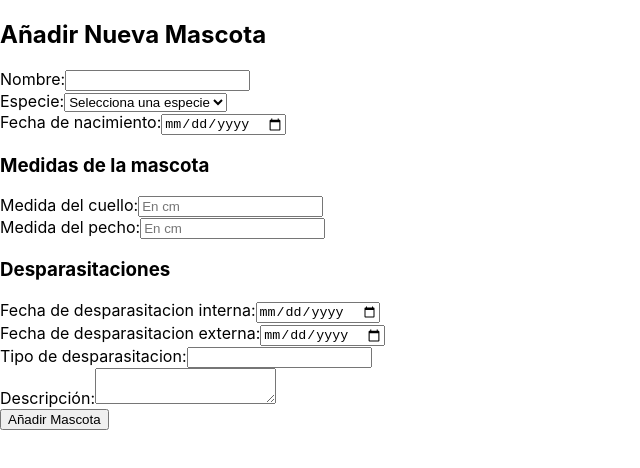
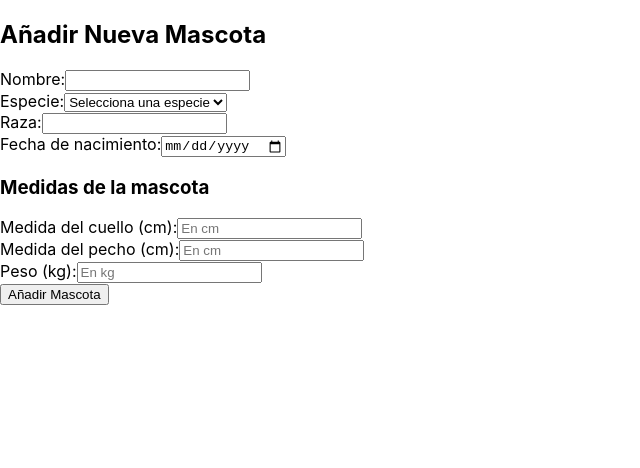
Before and after one commit to andreavegadev/acandemy, a React (Create React App) app: page /add-pet in a window 1280 px wide. Shown: the top 468 px of the page, without its empty margins (0-640 px from the left). Built offline with nearby package versions, Linux system fonts and the light colour scheme.

Commit message:
Add pet to supabase - pending user

```diff
--- a/src/pages/AddPetPage.js
+++ b/src/pages/AddPetPage.js
@@ -1,23 +1,42 @@
 import React, { useState } from "react";
+import { supabase } from "../supabaseClient";
+import { useNavigate } from "react-router-dom";
 
 const AddPetPage = () => {
+  const navigate = useNavigate();
   const [formData, setFormData] = useState({
     name: "",
     species: "",
-    age: "",
-    description: "",
+    breed: "",
+    birth_date: "",
+    neck_size: "",
+    chest_size: "",
+    weight: "",
+    active: true, // Siempre será true por defecto
   });
 
   const handleChange = (e) => {
-    const { name, value } = e.target;
-    setFormData({ ...formData, [name]: value });
+    const { name, value, type, checked } = e.target;
+    setFormData({
+      ...formData,
+      [name]: type === "checkbox" ? checked : value,
+    });
   };
 
-  const handleSubmit = (e) => {
+  const handleSubmit = async (e) => {
     e.preventDefault();
-    console.log("Nueva mascota añadida:", formData);
-    alert("Mascota añadida con éxito");
-    setFormData({ name: "", species: "", age: "", description: "" });
+
+    // Inserta los datos en Supabase
+    const { data, error } = await supabase.from("pets").insert([formData]);
+
+    if (error) {
+      console.error("Error al guardar la mascota:", error.message);
+      alert("Hubo un error al guardar la mascota. Inténtalo de nuevo.");
+    } else {
+      console.log("Mascota guardada con éxito:", data);
+      alert("Mascota añadida con éxito.");
+      navigate("/pets"); // Redirige al listado de mascotas
+    }
   };
 
   return (
@@ -49,98 +68,72 @@ const AddPetPage = () => {
             </option>
             <option value="Perro">Perro</option>
             <option value="Gato">Gato</option>
+            <option value="Pájaro">Pájaro</option>
+            <option value="Reptil">Reptil</option>
           </select>
         </div>
         <div>
-          <label htmlFor="birthDate">Fecha de nacimiento:</label>
+          <label htmlFor="breed">Raza:</label>
+          <input
+            type="text"
+            id="breed"
+            name="breed"
+            value={formData.breed}
+            onChange={handleChange}
+          />
+        </div>
+        <div>
+          <label htmlFor="birth_date">Fecha de nacimiento:</label>
           <input
             type="date"
-            id="birthDate"
-            name="birthDate"
-            value={formData.birthDate}
+            id="birth_date"
+            name="birth_date"
+            value={formData.birth_date}
             onChange={handleChange}
           />
         </div>
         <section>
           <h3>Medidas de la mascota</h3>
           <div>
-            <label htmlFor="neckSize">Medida del cuello:</label>
+            <label htmlFor="neck_size">Medida del cuello (cm):</label>
             <input
               type="number"
-              id="neckSize"
-              name="neckSize"
-              value={formData.neckSize}
+              id="neck_size"
+              name="neck_size"
+              value={formData.neck_size}
               onChange={handleChange}
               min="0"
-              step="0.1"
+              step="0.01"
               placeholder="En cm"
             />
           </div>
           <div>
-            <label htmlFor="chestSize">Medida del pecho:</label>
+            <label htmlFor="chest_size">Medida del pecho (cm):</label>
             <input
               type="number"
-              id="chestSize"
-              name="chestSize"
-              value={formData.chestSize}
+              id="chest_size"
+              name="chest_size"
+              value={formData.chest_size}
               onChange={handleChange}
               min="0"
-              step="0.1"
+              step="0.01"
               placeholder="En cm"
-              required
+            />
+          </div>
+          <div>
+            <label htmlFor="weight">Peso (kg):</label>
+            <input
+              type="number"
+              id="weight"
+              name="weight"
+              value={formData.weight}
+              onChange={handleChange}
+              min="0"
+              step="0.01"
+              placeholder="En kg"
             />
           </div>
         </section>
-        <section>
-          <h3>Desparasitaciones</h3>
-          <div>
-            <label htmlFor="dewormingDateInternal">
-              Fecha de desparasitacion interna:
-            </label>
-            <input
-              type="date"
-              id="dewormingDateInternal"
-              name="dewormingDateInternal"
-              value={formData.dewormingDateInternal}
-              onChange={handleChange}
-            />
-          </div>
-          <div>
-            <label htmlFor="dewormingDateExternal">
-              Fecha de desparasitacion externa:
-            </label>
-            <input
-              type="date"
-              id="dewormingDateExternal"
-              name="dewormingDateExternal"
-              value={formData.dewormingDateExternal}
-              onChange={handleChange}
-            />
-          </div>
-          <div>
-            <label htmlFor="dewormingTypeExternal">
-              Tipo de desparasitacion:
-            </label>
-            <input
-              type="text"
-              id="dewormingTypeExternal"
-              name="dewormingTypeExternal"
-              value={formData.dewormingTypeExternal}
-              onChange={handleChange}
-            />
-          </div>
-        </section>
-
-        <div>
-          <label htmlFor="description">Descripción:</label>
-          <textarea
-            id="description"
-            name="description"
-            value={formData.description}
-            onChange={handleChange}
-            required
-          />
-        </div>
         <button type="submit">Añadir Mascota</button>
       </form>
     </div>
```
